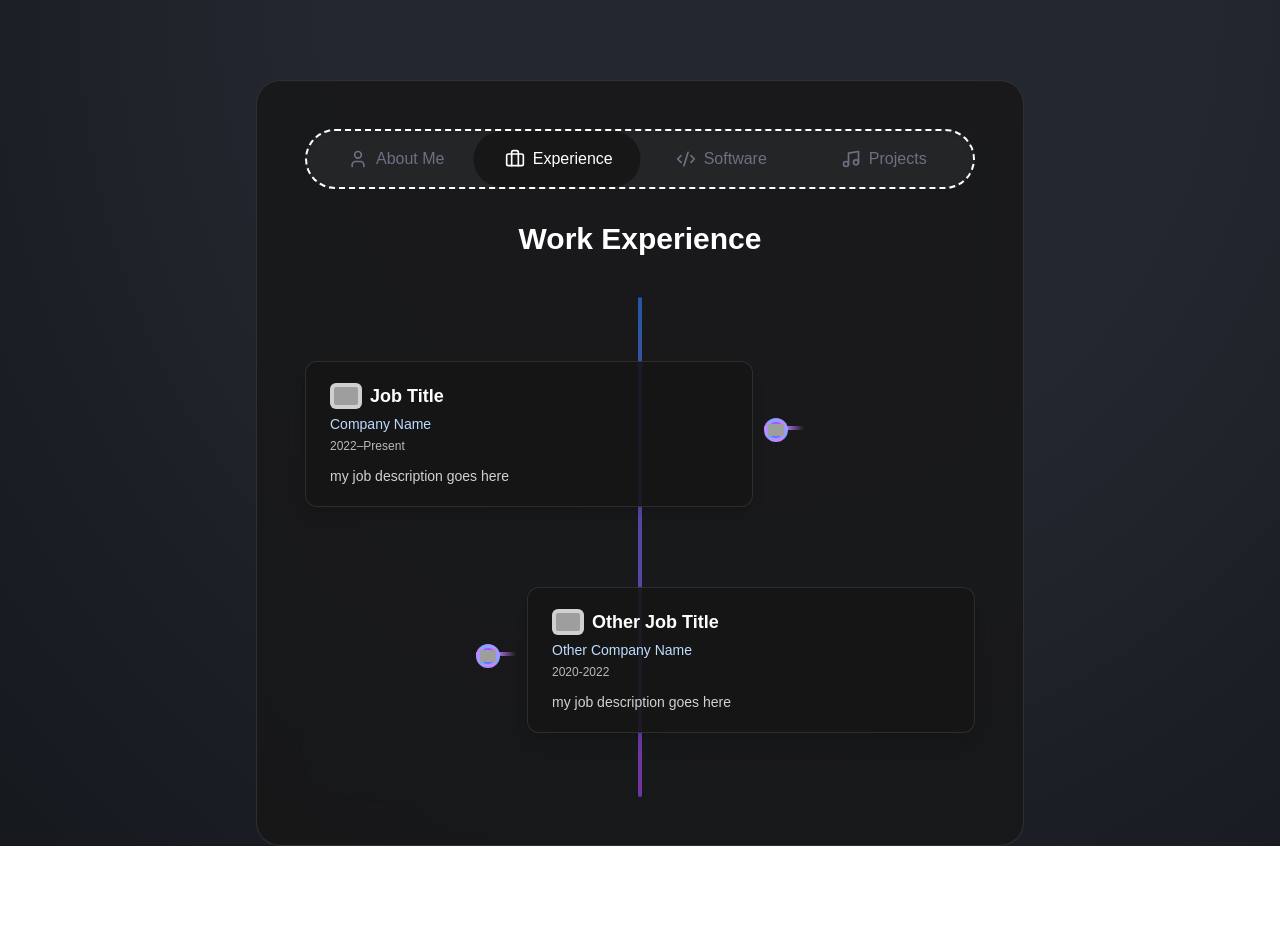
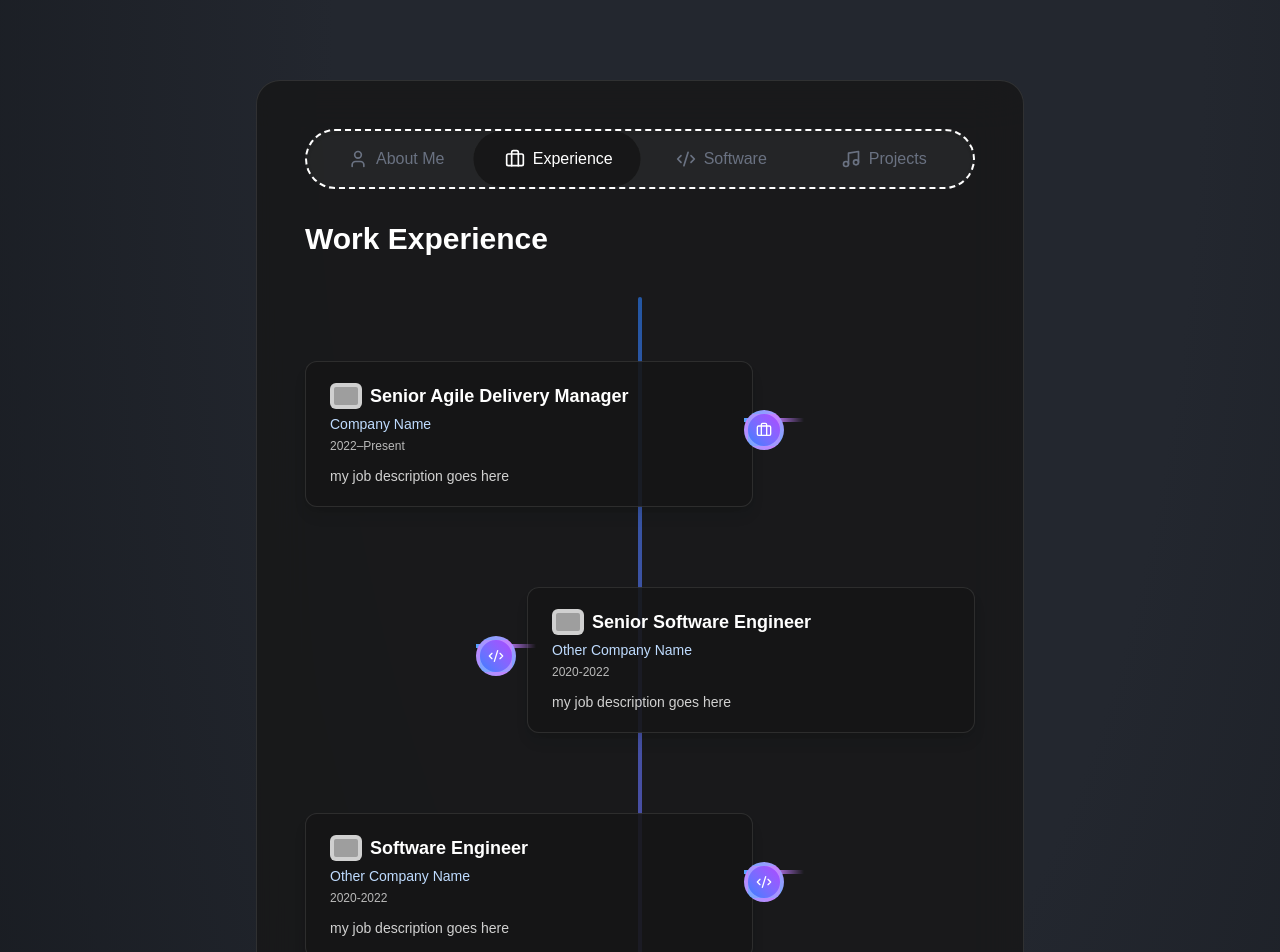
Before and after one commit to jackfrancisdalton/Personal-Site, a Next.js app in the folder app/: page /experience in a window 1280 px wide. Shown: the top 952 px of the page. Before the commit the page ends 846 px from the top, so only its background shows below. Built offline with nearby package versions, Linux system fonts and the light colour scheme; grey boxes are pictures that could not be loaded.

Commit message:
chore: cleaned up some of the content

```diff
--- a/app/src/app/experience/page.tsx
+++ b/app/src/app/experience/page.tsx
@@ -4,29 +4,73 @@ import { TimelineItem } from "@/types/TimelineTypes";
 export const experiences: TimelineItem[] = [
     {
         id: '1',
-        title: 'Job Title',
+        title: 'Senior Agile Delivery Manager',
         subtitle: 'Company Name',
         logo: '/company-logo.svg',
-        icon: '/dev-icon.svg',
+        icon: "briefcase",
         years: '2022–Present',
         description: 'my job description goes here',
     },
     {
         id: '2',
-        title: 'Other Job Title',
+        title: 'Senior Software Engineer',
         subtitle: 'Other Company Name',
         logo: '/company-logo.svg',
-        icon: '/dev-icon.svg',
+        icon: "code2",
         years: '2020-2022',
         description: 'my job description goes here',
     },
-    // TODO:
+    {
+        id: '3',
+        title: 'Software Engineer',
+        subtitle: 'Other Company Name',
+        logo: '/company-logo.svg',
+        icon: "code2",
+        years: '2020-2022',
+        description: 'my job description goes here',
+    },
+    {
+        id: '4',
+        title: 'Junior Software Engineer',
+        subtitle: 'Other Company Name',
+        logo: '/company-logo.svg',
+        icon: "code2",
+        years: '2020-2022',
+        description: 'my job description goes here',
+    },
+    {
+        id: '5',
+        title: 'Lead Software Engineer',
+        subtitle: 'Scratch Rock Records',
+        logo: '/company-logo.svg',
+        icon: "code2",
+        years: '2020-2022',
+        description: 'my job description goes here',
+    },
+    {
+        id: '6',
+        title: 'Software Engineer',
+        subtitle: 'Soccer Hub',
+        logo: '/company-logo.svg',
+        icon: "code2",
+        years: '2020-2022',
+        description: 'my job description goes here',
+    },
+    {
+        id: '7',
+        title: 'University of East Anglia',
+        subtitle: 'Soccer Hub',
+        logo: '/company-logo.svg',
+        icon: "graduation",
+        years: '2020-2022',
+        description: 'my job description goes here',
+    },
 ];
 
 export default function ExperiencePage() {
     return (
         <div>
-            <h1 className="text-3xl font-bold mb-10 text-white text-center">Work Experience</h1>
+            <h1 className="text-3xl font-bold mb-10 text-white">Work Experience</h1>
             <Timeline items={experiences} />
         </div>
     );
--- a/app/src/app/personal/page.tsx
+++ b/app/src/app/personal/page.tsx
@@ -4,12 +4,6 @@ import GridCard from "@/components/GridCard"
 import { useRouter } from "next/navigation"
 
 const projects = [
-    {
-        slug: "Home Automation System",
-        name: "home-automation",
-        description: "Description of project one.",
-        image: "/images/project1.jpg",
-    },
     {
         slug: "Pallet Table DIY",
         name: "pallet-table",
--- a/app/src/app/projects/page.tsx
+++ b/app/src/app/projects/page.tsx
@@ -22,6 +22,12 @@ const projects = [
         description: "Description of project three.",
         image: "/images/project3.jpg",
     },
+    {
+      slug: "Home Automation System",
+      name: "home-automation",
+      description: "Description of project one.",
+      image: "/images/project1.jpg",
+    },
 ];
 
 export default function ProjectsPage() {
--- a/app/src/components/Timeline.tsx
+++ b/app/src/components/Timeline.tsx
@@ -2,21 +2,31 @@
 import { TimelineItem } from "@/types/TimelineTypes";
 import { motion } from "framer-motion";
 import Image from "next/image";
+import { Briefcase, Code2, GraduationCap, LucideIcon } from "lucide-react";
 
 interface TimelineProps {
     items: TimelineItem[];
 }
 
+
+
 export default function Timeline({ items }: TimelineProps) {
+    const iconMap: Record<string, LucideIcon>  = {
+        briefcase: Briefcase,
+        code2: Code2,
+        graduation: GraduationCap,
+    }
+
     const generateConnectingLine = (item: TimelineItem, alignLeft: boolean) => {
+        const Icon = item.icon ? iconMap[item.icon] : undefined;
         return (
             <div
                 className="absolute top-1/2 -translate-y-1/2 z-20"
                 style={{ [alignLeft ? "right" : "left"]: "-52px" }}
             >
-                <div className="w-10 h-1 bg-gradient-to-r from-blue-400 via-purple-400 to-transparent" />
-                <div className="w-6 h-6 rounded-full bg-gradient-to-tr from-blue-500 to-purple-500 border-4 border-white/30 flex items-center justify-center -mt-3">
-                    {item.icon && <Image src={item.icon} alt="" width={20} height={20} />}
+                <div className="w-15 h-1 bg-gradient-to-r from-blue-400 via-purple-400 to-transparent" />
+                <div className="w-10 h-10 rounded-full bg-gradient-to-tr from-blue-500 to-purple-500 border-4 border-white/30 flex items-center justify-center -mt-3">
+                    {Icon && <Icon className="w-4 h-4 text-white" />}
                 </div>
             </div>
         );
```
